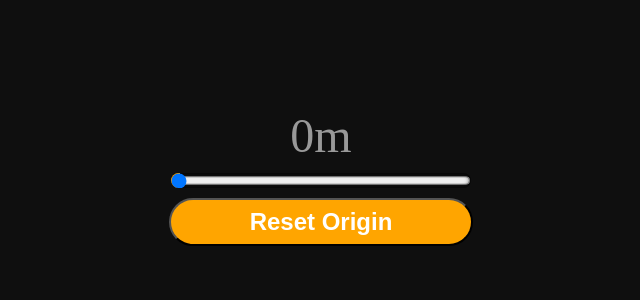
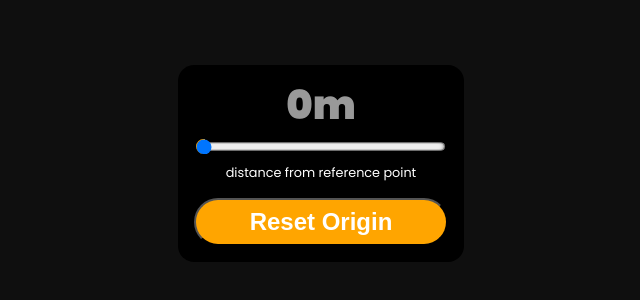
Before and after one commit to JayashTripathy/Distano, a plain HTML site: page index.html in a window 1280 px wide. Shown: the part 490-790 px from the top of the page, without its empty margins (319-959 px from the left). Drawn offline with Linux system fonts and the light colour scheme.

Commit message:
done some styling

```diff
--- a/index.html
+++ b/index.html
@@ -20,7 +20,7 @@
             <Input class="range" type="range" name "" id="rangeSlider" value="0" min="0" max="50"
             onChange="rangeSlide(this.value)" onmousemove="rangeSlide(this.value)"></Input>
 
-            <span id="result"></span>
+            <span class="distanceFrRe">distance from reference point</span>
         </div>
         <button onclick="reset()" id="resetAngle"> Reset Origin</button>
     </div>
--- a/main.js
+++ b/main.js
@@ -19,7 +19,7 @@ function onOrientationCange(event) {
   ANGLE = event.alpha;
   const offset = -Math.PI/2;
   const fixedAngle= (ANGLE - ANGLE_TO_REFERENCE_POINT) * Math.PI/ 180 + offset;
-  const rad = Math.min(CANVAS.width, CANVAS.height) * 0.5;
+  const rad = Math.min(CANVAS.width, CANVAS.height) * 0.4;
 
   const movingTip = {
     x: CANVAS.width / 2 +  Math.cos(fixedAngle)*rad,
@@ -75,7 +75,11 @@ function onOrientationCange(event) {
 
 
   ctx.beginPath();
-  ctx.fillText(distanceTotarget.toFixed(1) + "meters", CANVAS.width / 2, CANVAS.height*0.8);
+  ctx.font= "900 40px Poppins";
+  ctx.textAlign="center"
+
+
+  ctx.fillText(distanceTotarget.toFixed(1) + "m", CANVAS.width / 2, CANVAS.height*0.8);
 }
 
 function reset() {
--- a/style.css
+++ b/style.css
@@ -1,5 +1,8 @@
+@import url('https://fonts.googleapis.com/css2?family=Poppins:ital,wght@0,100;0,200;0,300;0,400;0,500;0,600;0,700;0,800;0,900;1,100;1,200;1,300;1,400;1,500;1,600;1,700;1,800;1,900&display=swap');
+
 body{
-
+  font-family: 'Poppins', sans-serif;
+  font-style: normal;
     padding: 0;
     margin: 0;
     overflow: hidden;
@@ -19,7 +22,7 @@ body{
 
 }
 #mainCanvas{
-    margin-top: 1rem;
+    margin-top: 10rem;
 
 }
 
@@ -54,12 +57,13 @@ body{
     position: relative;
     display: block;
     text-align: center;
-    font-size: 3em;
+    font-size: 2.5em;
     color: #999;
-    font-weight: 400;
+    font-weight: 900;
+    line-height: 3rem;
   }
   .range {
-    width: 300px;
+    width: 250px;
     height: 15px;
 
     background: black;
@@ -98,5 +102,15 @@ body{
    .controls{
     display: flex;
     flex-direction: column;
-    margin-bottom: 4rem;
+    margin-bottom: 3rem;
+    background-color: black;
+    padding: 1rem;
+    border-radius: 1rem;
    }
+
+   .distanceFrRe{
+    color: white;
+    margin-bottom: 1rem;
+    font-weight: regular;
+    font-size: .8rem;
+   }
```
